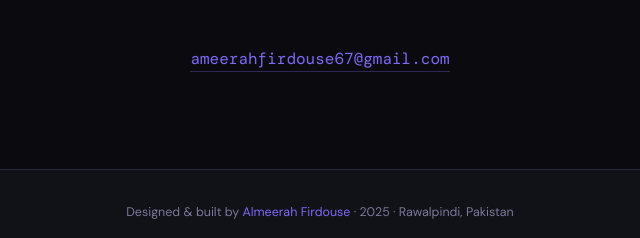
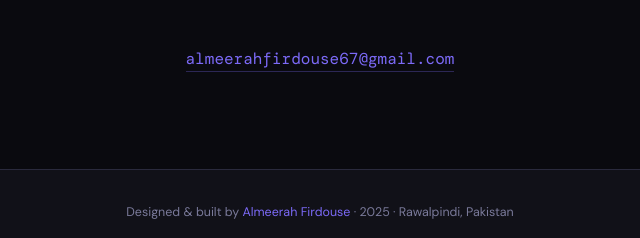
Before and after one commit to almii-sys/Portfolio, a plain HTML site: page index.html in a window 1280 px wide. Shown: the part 6024-6262 px from the top of the page, 320-960 px from the left. Drawn offline with nearby package versions, Linux system fonts and the light colour scheme; a web font is replaced by a local one.

Commit message:
Update index.html

```diff
--- a/index.html
+++ b/index.html
@@ -957,7 +957,7 @@
             Download CV
           </a>
         </div>
-        <a href="mailto:almeerahfirdouse67@gmail.com" class="contact-email">ameerahfirdouse67@gmail.com</a>
+        <a href="mailto:almeerahfirdouse67@gmail.com" class="contact-email">almeerahfirdouse67@gmail.com</a>
       </div>
     </div>
   </section>
```
